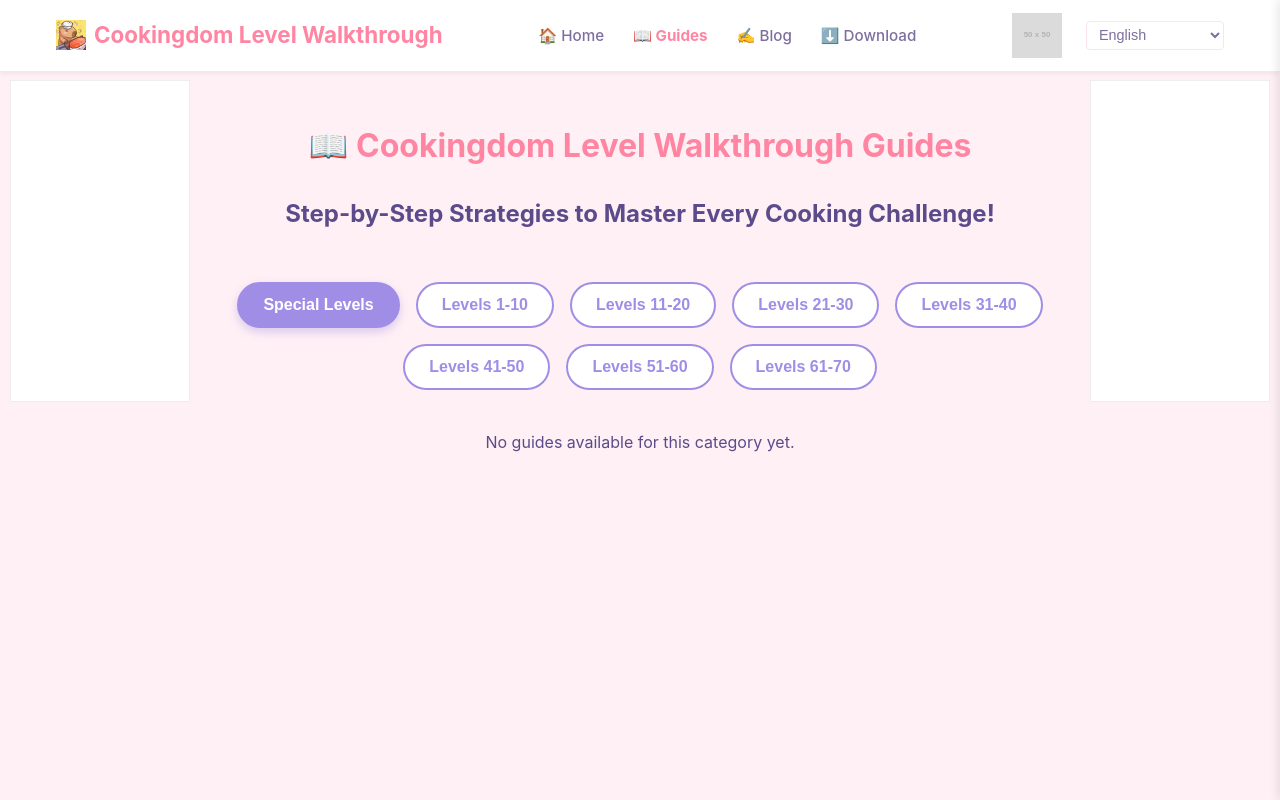
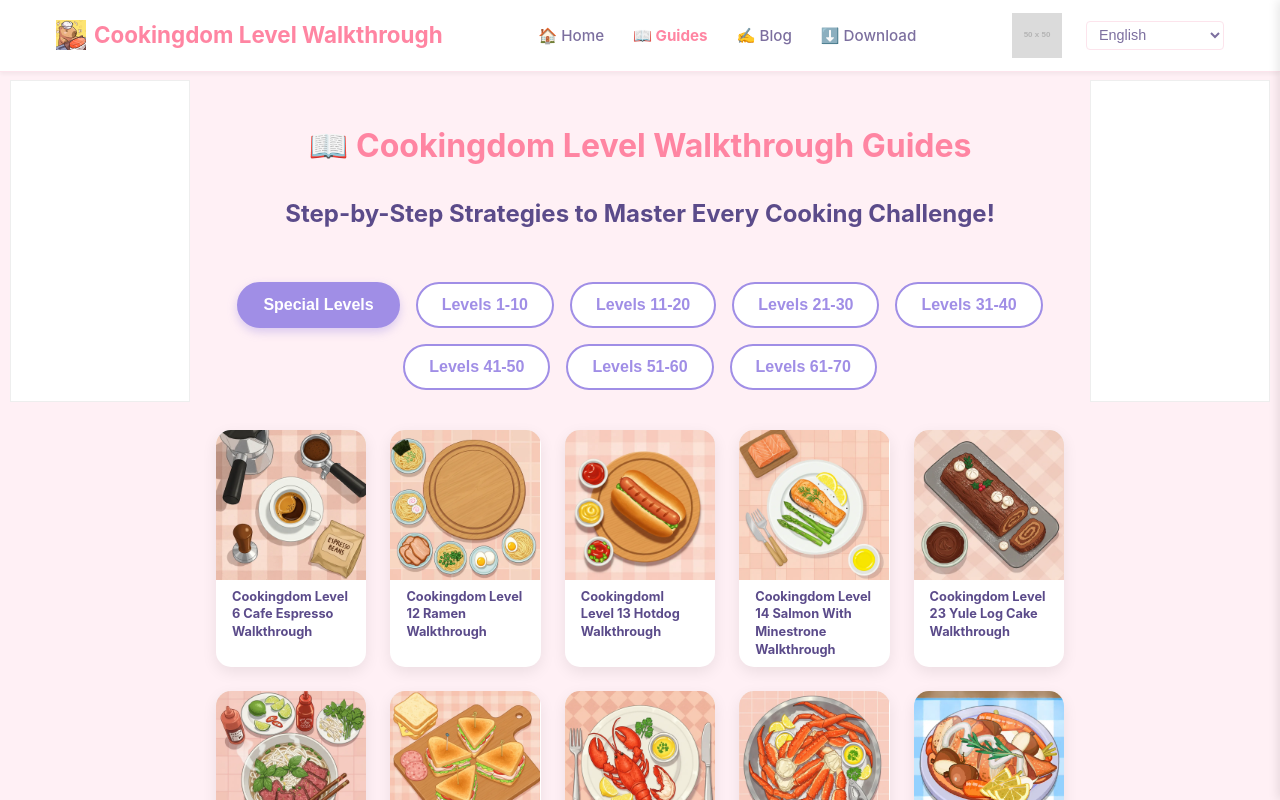
Before and after one commit to wyong32/cookingdom, a Vue app: page /guides in a window 1280 px wide. Shown: the top 800 px of the page. Built offline with nearby package versions, Linux system fonts and the light colour scheme.

Commit message:
修复数据

```diff
--- a/src/composables/useGuides.js
+++ b/src/composables/useGuides.js
@@ -136,10 +136,10 @@ export function useGuides() {
   }
 
   // 监听 locale 变化，并在变化时重新加载数据
-  // immediate: true 确保在 composable 首次被调用时就执行一次加载
   watch(locale, (newLocale) => {
-    // 仅在语言切换时加载，初始加载由手动触发
-    if (guides.value.length > 0) {
+    // 语言切换时重新加载数据（如果已经有数据的话）
+    // 初始加载仍需手动触发，但语言切换后会自动重新加载
+    if (guides.value.length > 0 || isLoading.value) {
       load(newLocale)
     }
   })
--- a/src/views/GuideView.vue
+++ b/src/views/GuideView.vue
@@ -18,7 +18,7 @@ const { isMobile } = useDeviceDetection()
 
 // Use the composable to get reactive data
 // Pass locale ref to composable. It will handle reactivity.
-const { guides, isLoading, error } = useGuides(locale)
+const { guides, isLoading, error, load } = useGuides()
 
 // 手动触发广告加载
 const loadAds = () => {
@@ -46,6 +46,9 @@ const loadAds = () => {
 }
 
 onMounted(() => {
+  // 立即加载攻略数据，因为这是攻略页面
+  load(locale.value)
+
   // 加载广告
   setTimeout(loadAds, 1000)
 })
--- a/src/views/HomeView.vue
+++ b/src/views/HomeView.vue
@@ -36,6 +36,9 @@ const { isMobile } = useDeviceDetection()
 
 // 直接使用 useGuides，但通过显示控制实现懒加载效果
 const { guides, isLoading: guidesLoading, error: guidesError, load: loadGuidesData } = useGuides()
+
+// 跟踪攻略数据是否已经开始加载
+const guidesLoadTriggered = ref(false)
 
 // 最新关卡数据 (最后5个关卡)
 const latestLevels = ref([
@@ -169,6 +172,7 @@ onMounted(() => {
       entries.forEach((entry) => {
         // 当指南部分进入视口时加载数据
         if (entry.isIntersecting) {
+          guidesLoadTriggered.value = true
           loadGuidesData(locale.value)
           // 加载后取消观察
           observer.disconnect()
@@ -344,7 +348,11 @@ onMounted(() => {
           <h2>{{ $t('guides.title') }}</h2>
 
           <!-- GuidesSection 现在总是渲染，但其内部会根据 props 显示加载状态或数据 -->
-          <GuidesSection :guides="guides" :is-loading="guidesLoading" :error="guidesError" />
+          <GuidesSection
+            :guides="guides"
+            :is-loading="guidesLoading || !guidesLoadTriggered"
+            :error="guidesError"
+          />
 
           <!-- 广告3 -->
           <aside class="ads-wrapper" v-if="isMobile">
```
